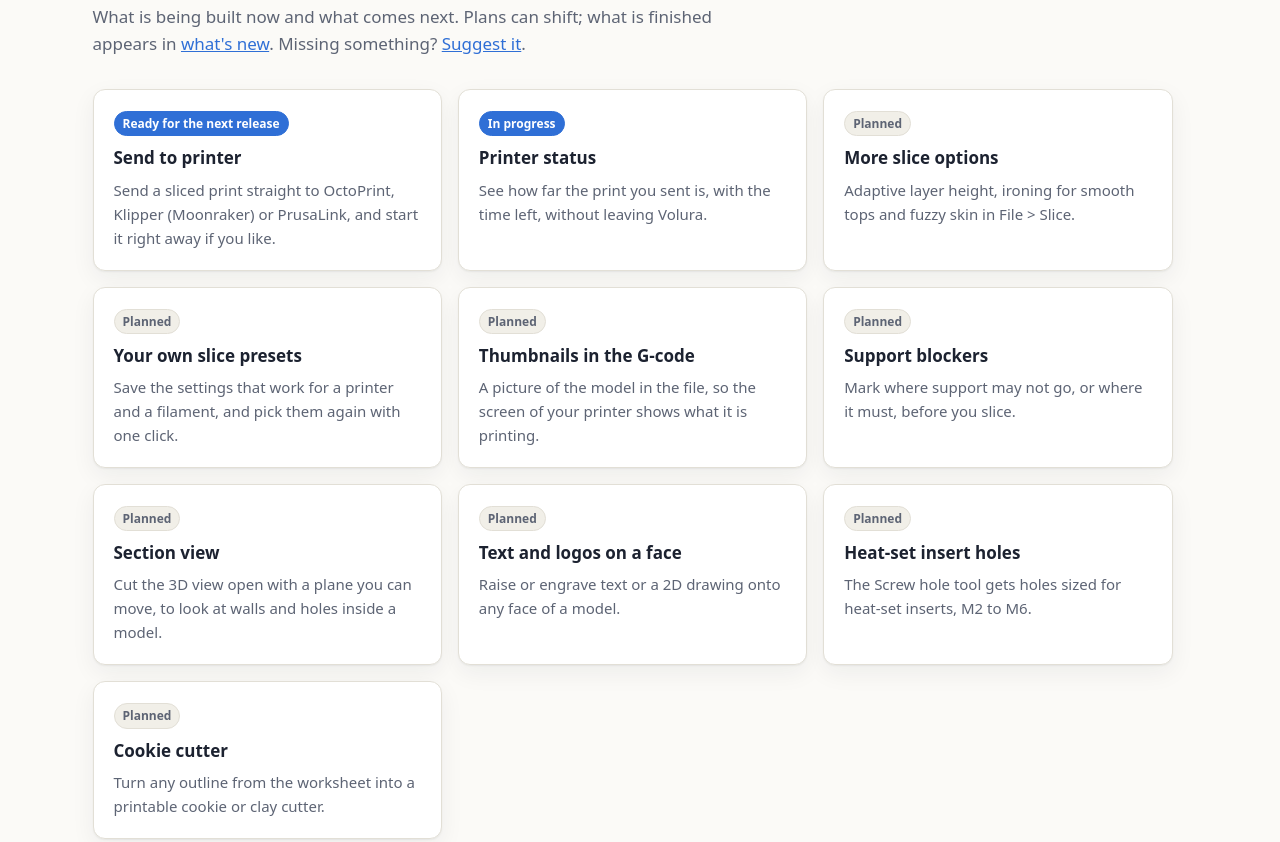
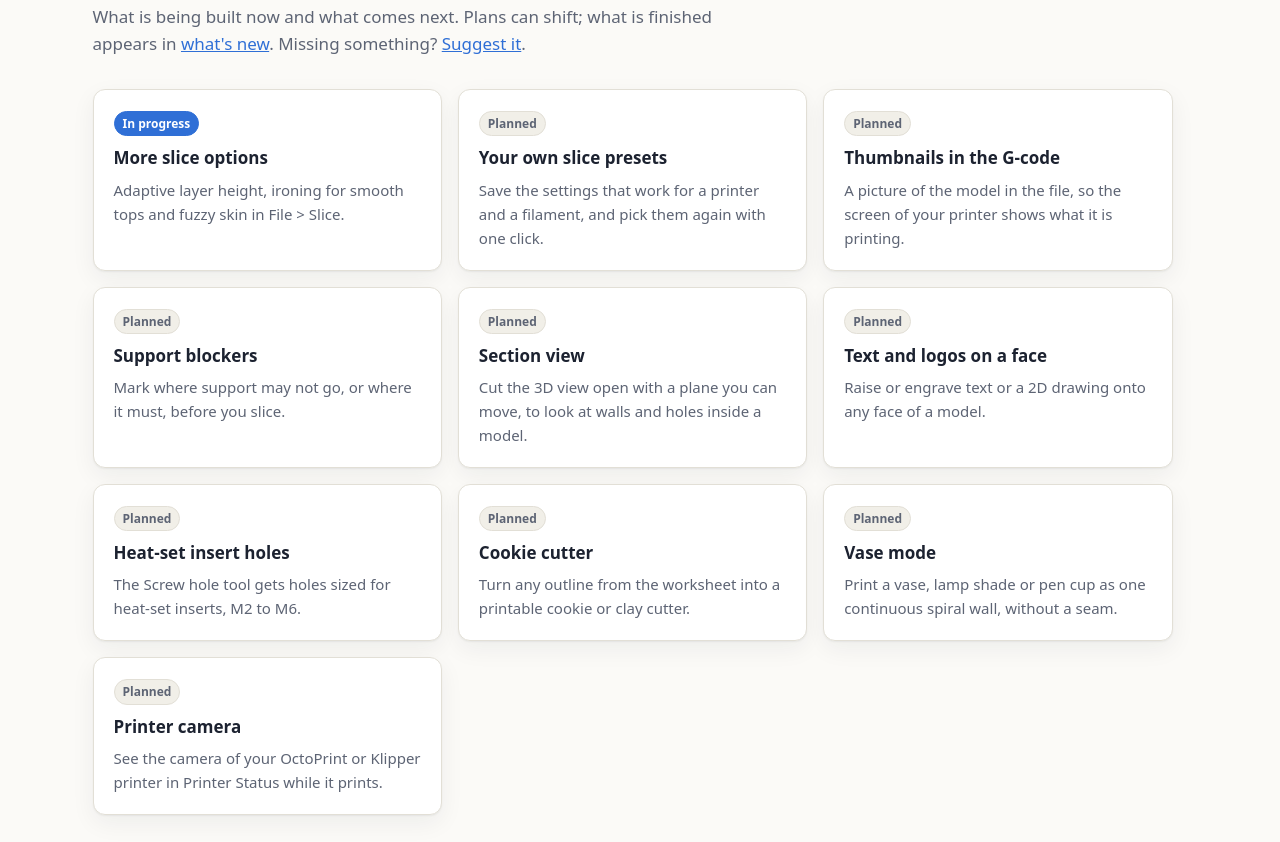
Before and after one commit to Lexvdpoel/Volura, a plain HTML site: page site/public/index.html in a window 1280 px wide. Shown: the part 7844-8686 px from the top of the page. Drawn offline with Linux system fonts and the light colour scheme; no server answers.

Commit message:
Site: 0.2.62 is out; more slice options in progress, two new plans

```diff
--- a/site/public/index.html
+++ b/site/public/index.html
@@ -320,13 +320,7 @@ cd Volura &amp;&amp; ./install.sh</code></pre>
       <h2><span lang="en">Planned for a future release</span><span lang="nl">Gepland voor een toekomstige release</span></h2>
       <p class="sub"><span lang="en">What is being built now and what comes next. Plans can shift; what is finished appears in <a href="https://github.com/Lexvdpoel/Volura/blob/main/CHANGELOG.md">what's new</a>. Missing something? <a href="https://github.com/Lexvdpoel/Volura/issues">Suggest it</a>.</span><span lang="nl">Waar nu aan gewerkt wordt en wat daarna komt. Plannen kunnen verschuiven; wat klaar is, staat bij <a href="https://github.com/Lexvdpoel/Volura/blob/main/CHANGELOG.md">wat is er nieuw</a>. Mis je iets? <a href="https://github.com/Lexvdpoel/Volura/issues">Stel het voor</a>.</span></p>
       <div class="grid planned">
-        <div class="card"><span class="tag now"><span lang="en">Ready for the next release</span><span lang="nl">Klaar voor de volgende release</span></span>
-          <h3><span lang="en">Send to printer</span><span lang="nl">Naar de printer sturen</span></h3>
-          <p><span lang="en">Send a sliced print straight to OctoPrint, Klipper (Moonraker) or PrusaLink, and start it right away if you like.</span><span lang="nl">Stuur een geslicete print direct naar OctoPrint, Klipper (Moonraker) of PrusaLink, en start hem meteen als je wilt.</span></p></div>
         <div class="card"><span class="tag now"><span lang="en">In progress</span><span lang="nl">In ontwikkeling</span></span>
-          <h3><span lang="en">Printer status</span><span lang="nl">Printerstatus</span></h3>
-          <p><span lang="en">See how far the print you sent is, with the time left, without leaving Volura.</span><span lang="nl">Zie hoe ver de verstuurde print is en hoe lang hij nog duurt, zonder Volura te verlaten.</span></p></div>
-        <div class="card"><span class="tag"><span lang="en">Planned</span><span lang="nl">Gepland</span></span>
           <h3><span lang="en">More slice options</span><span lang="nl">Meer slice-opties</span></h3>
           <p><span lang="en">Adaptive layer height, ironing for smooth tops and fuzzy skin in File &gt; Slice.</span><span lang="nl">Adaptieve laaghoogte, strijken voor gladde bovenkanten en fuzzy skin in Bestand &gt; Slicen.</span></p></div>
         <div class="card"><span class="tag"><span lang="en">Planned</span><span lang="nl">Gepland</span></span>
@@ -350,6 +344,12 @@ cd Volura &amp;&amp; ./install.sh</code></pre>
         <div class="card"><span class="tag"><span lang="en">Planned</span><span lang="nl">Gepland</span></span>
           <h3><span lang="en">Cookie cutter</span><span lang="nl">Koekjesvormer</span></h3>
           <p><span lang="en">Turn any outline from the worksheet into a printable cookie or clay cutter.</span><span lang="nl">Maak van elke omtrek op het werkblad een printbare koekjes- of kleivormer.</span></p></div>
+        <div class="card"><span class="tag"><span lang="en">Planned</span><span lang="nl">Gepland</span></span>
+          <h3><span lang="en">Vase mode</span><span lang="nl">Vaasmodus</span></h3>
+          <p><span lang="en">Print a vase, lamp shade or pen cup as one continuous spiral wall, without a seam.</span><span lang="nl">Print een vaas, lampenkap of pennenbak als één doorlopende spiraalwand, zonder naad.</span></p></div>
+        <div class="card"><span class="tag"><span lang="en">Planned</span><span lang="nl">Gepland</span></span>
+          <h3><span lang="en">Printer camera</span><span lang="nl">Printercamera</span></h3>
+          <p><span lang="en">See the camera of your OctoPrint or Klipper printer in Printer Status while it prints.</span><span lang="nl">Zie de camera van je OctoPrint- of Klipper-printer in Printerstatus terwijl hij print.</span></p></div>
       </div>
     </div>
   </section>
```
